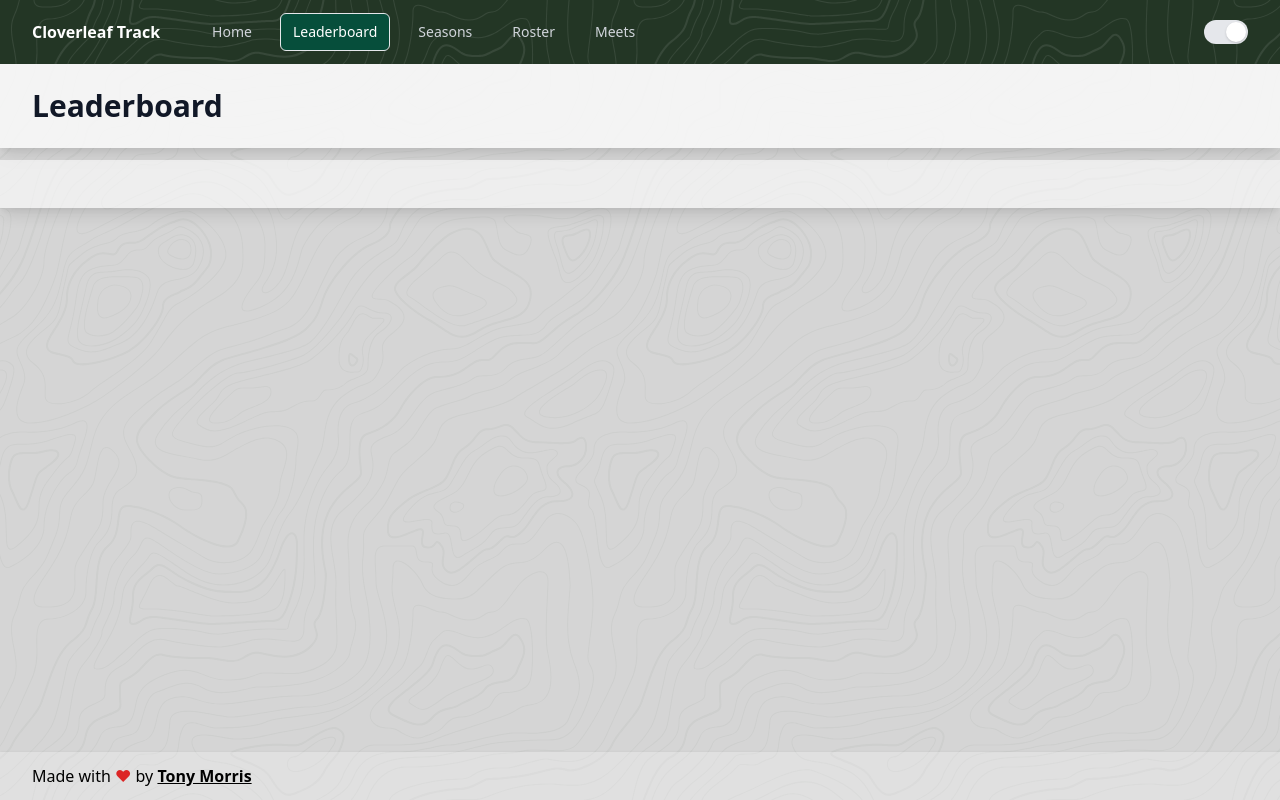
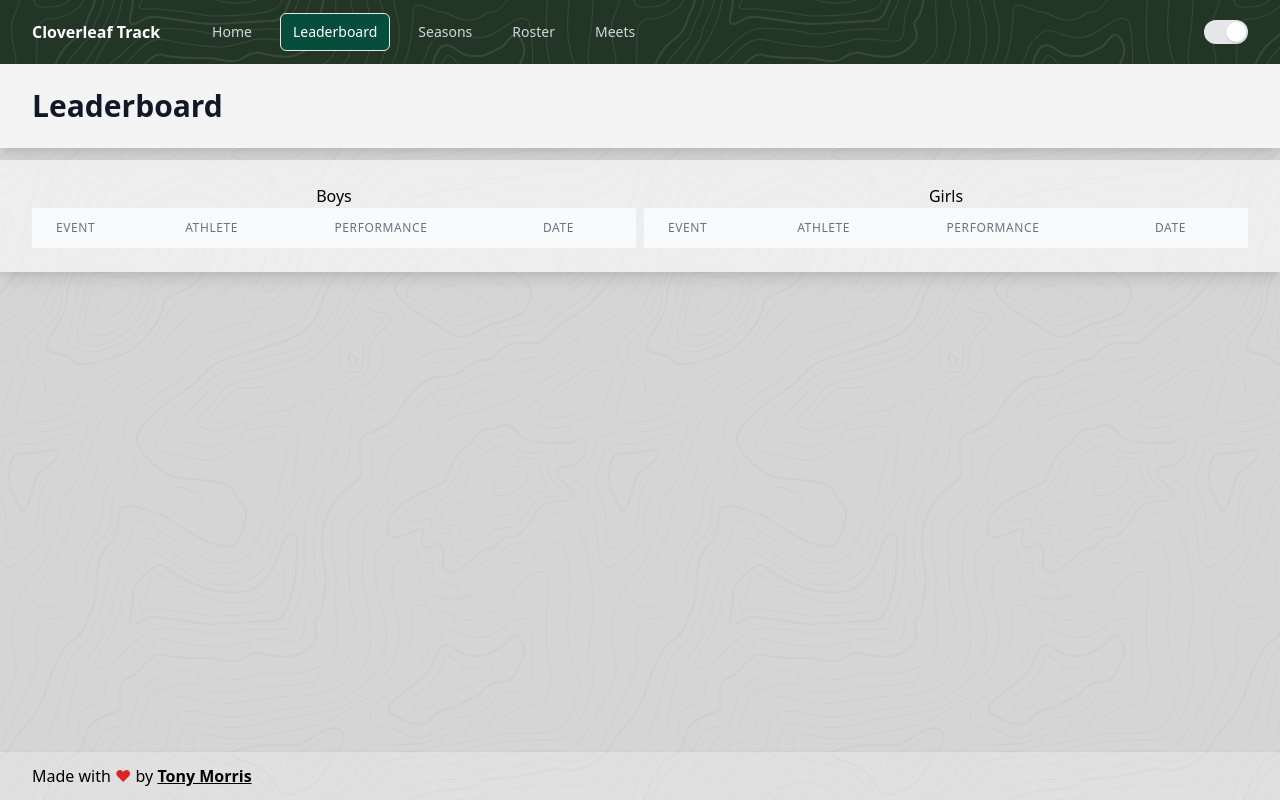
Before and after one commit to morriscloud/cloverleaftfxc, a Vue app: page /leaderboard in a window 1280 px wide. Built offline with nearby package versions, Linux system fonts and the light colour scheme; some icons are missing; what @tailwindcss/typography would draw is missing.

Commit message:
More style updates

```diff
--- a/src/components/TheContent.vue
+++ b/src/components/TheContent.vue
@@ -1,6 +1,6 @@
 <template>
     <main class="flex-grow">
-        <div class="max-w-7xl mx-auto py-6 sm:px-6 lg:px-8 prose prose-slate bg-white bg-opacity-60 my-3 dark:bg-black dark:bg-opacity-60 dark:text-gray-200 shadow-lg">
+        <div class="max-w-7xl mx-auto py-6 sm:px-6 lg:px-8 bg-white bg-opacity-60 my-3 dark:bg-black dark:bg-opacity-60 dark:text-gray-200 shadow-lg">
             <slot></slot>
         </div>
   </main>
--- a/src/views/Home.vue
+++ b/src/views/Home.vue
@@ -1,11 +1,13 @@
 <template>
-  <h2 class="dark:text-gray-200">Welcome!</h2>
+  <div class="prose prose-slate dark:text-white min-w-full">
+    <h2 class="dark:text-gray-200 ">Welcome!</h2>
     <p>
       In total there are <strong class="dark:text-gray-200">xxxx</strong> performances for <strong class="dark:text-gray-200">xxx</strong> from <strong class="dark:text-gray-200">xxx</strong> meets across <strong class="dark:text-gray-200">xx</strong> seasons of Cloverleaf Track and Field.
     </p>
     <p>
       A lot of this website was manually updated, so if something seems wrong or out-of-place, it likely is! Please <a href="mailto:tony@morriscloud.com" class="dark:text-white">email me</a> if you notice anything needs corrected.
     </p>
+  </div>
 </template>
 
 <script setup lang="ts">
--- a/src/views/Leaderboard.vue
+++ b/src/views/Leaderboard.vue
@@ -1,5 +1,48 @@
 <template>
-  <table></table>
+  <div class="flex flex-row not-prose">
+    <div class="flex-auto mr-1">
+      <h2 class="dark:text-gray-200 text-center">Boys</h2>
+      <table class="min-w-full divide-y divide-gray-200">
+        <thead class="bg-gray-50 dark:bg-black dark:bg-opacity-50">
+          <tr>
+            <th scope="col" class="px-6 py-3 text-left text-xs font-medium text-gray-500 uppercase tracking-wider">
+              Event
+            </th>
+            <th scope="col" class="px-6 py-3 text-left text-xs font-medium text-gray-500 uppercase tracking-wider">
+              Athlete
+            </th>
+            <th scope="col" class="px-6 py-3 text-left text-xs font-medium text-gray-500 uppercase tracking-wider">
+              Performance
+            </th>
+            <th scope="col" class="px-6 py-3 text-left text-xs font-medium text-gray-500 uppercase tracking-wider">
+              Date
+            </th>
+          </tr>
+        </thead>
+      </table>
+    </div>
+    <div class="flex-auto ml-1">
+      <h2 class="dark:text-gray-200 text-center">Girls</h2>
+      <table class="min-w-full divide-y divide-gray-200">
+        <thead class="bg-gray-50">
+          <tr>
+            <th scope="col" class="px-6 py-3 text-left text-xs font-medium text-gray-500 uppercase tracking-wider">
+              Event
+            </th>
+            <th scope="col" class="px-6 py-3 text-left text-xs font-medium text-gray-500 uppercase tracking-wider">
+              Athlete
+            </th>
+            <th scope="col" class="px-6 py-3 text-left text-xs font-medium text-gray-500 uppercase tracking-wider">
+              Performance
+            </th>
+            <th scope="col" class="px-6 py-3 text-left text-xs font-medium text-gray-500 uppercase tracking-wider">
+              Date
+            </th>
+          </tr>
+        </thead>
+      </table>
+    </div>
+  </div>
 </template>
 
 <script setup lang="ts">
```
Lines whose indentation alone changed are shown as unchanged.
